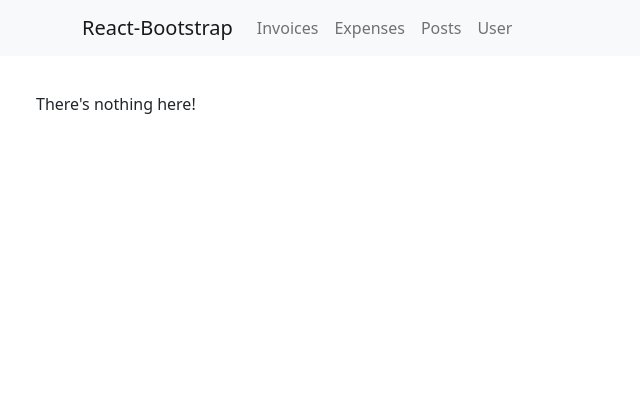
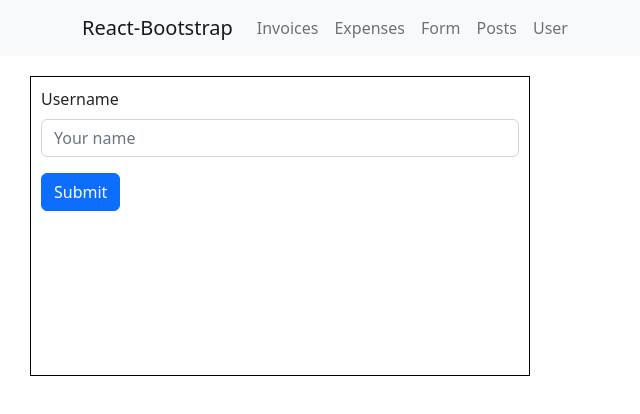
Before and after one commit to MikeWight/reactStuff, a React (Create React App) app: page /form in a window 1280 px wide. Shown: the top 414 px of the page, without its empty margins (0-640 px from the left). Built offline with nearby package versions, Linux system fonts and the light colour scheme.

Commit message:
added a form place

```diff
--- a/src/NavBarThing.js
+++ b/src/NavBarThing.js
@@ -20,6 +20,9 @@ export default function NavBarThing() {
               <Nav.Link eventKey="expenses" as={Link} to="/expenses">
                 Expenses
               </Nav.Link>
+              <Nav.Link eventKey="form" as={Link} to="/form">
+                Form
+              </Nav.Link>
               <Nav.Link eventKey="posts" as={Link} to="/posts">
                 Posts
               </Nav.Link>
--- a/src/index.js
+++ b/src/index.js
@@ -7,6 +7,7 @@ import {
 import { Provider } from 'react-redux'
 import App from "./App";
 import Expenses from "./routes/expenses";
+import FormZO from "./routes/form";
 import Posts from "./routes/posts";
 import Post from "./routes/post";
 import Invoices from "./routes/invoices";
@@ -23,6 +24,7 @@ root.render(
       <Routes>
         <Route path="/" element={<App />}>
           <Route path="expenses" element={<Expenses />} />
+          <Route path="form" element={<FormZO />} />
           <Route path="user" element={<User />} />
           <Route path="posts" element={<Posts />}>
             <Route
--- a/src/routes/expenses.jsx
+++ b/src/routes/expenses.jsx
@@ -2,13 +2,23 @@ import { useDispatch, useSelector } from "react-redux";
 import Button from 'react-bootstrap/Button';
 import { increment, decrement, incrementByAmount } from "../reduxstuff/counter";
 
+const styles = {
+  margintop2: {
+    color: "black",
+    backgroundColor: "white",
+    borderColor: "black"
+  }
+}
+
 export default function Expenses() {
   const { count } = useSelector((state) => state.counter);
   const dispatch = useDispatch();
+
   return (
     <div className="center">
       <h1>The count is: {count}</h1>
       <Button
+        style={styles.margintop2}
         className="mr-2"
         variant="primary"
         onClick={() => dispatch(increment())}
--- /dev/null
+++ b/src/routes/form.jsx
@@ -0,0 +1,43 @@
+import { useState } from "react";
+import Button from 'react-bootstrap/Button';
+import Form from 'react-bootstrap/Form';
+
+const styles = {
+    formStyles: {
+        border: "1px solid black",
+        padding: "10px",
+        margin: "10px",
+        height: "300px",
+        width: "500px"
+    }
+}
+
+export default function FormZO() {
+    const [objData, setObjData] = useState({});
+    const getInputs = (value, name) => {
+        let d = {[name]: value}
+
+        setObjData({...objData, ...d})
+    };
+
+    const showStuff = () => {
+        console.log(objData);
+    }
+
+    return (
+      <div style={styles.formStyles}>
+        <Form.Group className="mb-3" controlId="exampleForm.ControlInput1">
+          <Form.Label>Username</Form.Label>
+          <Form.Control
+            onChange={(e) => getInputs(e.target.value, e.target.name)}
+            type="text"
+            name="name3"
+            placeholder="Your name"
+          />
+        </Form.Group>
+        <Button variant="primary" onClick={showStuff}>
+          Submit
+        </Button>
+      </div>
+    );
+}
```
